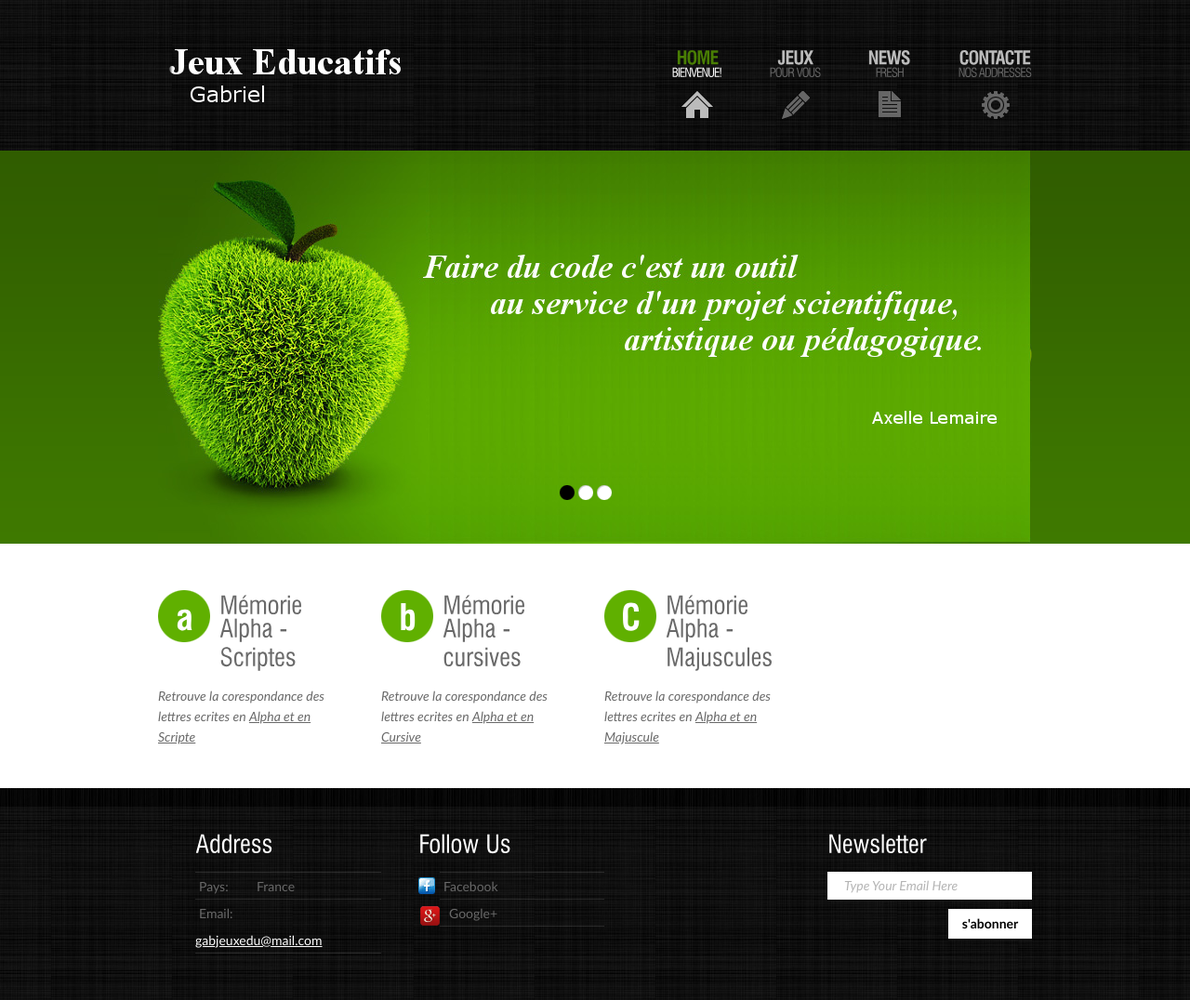
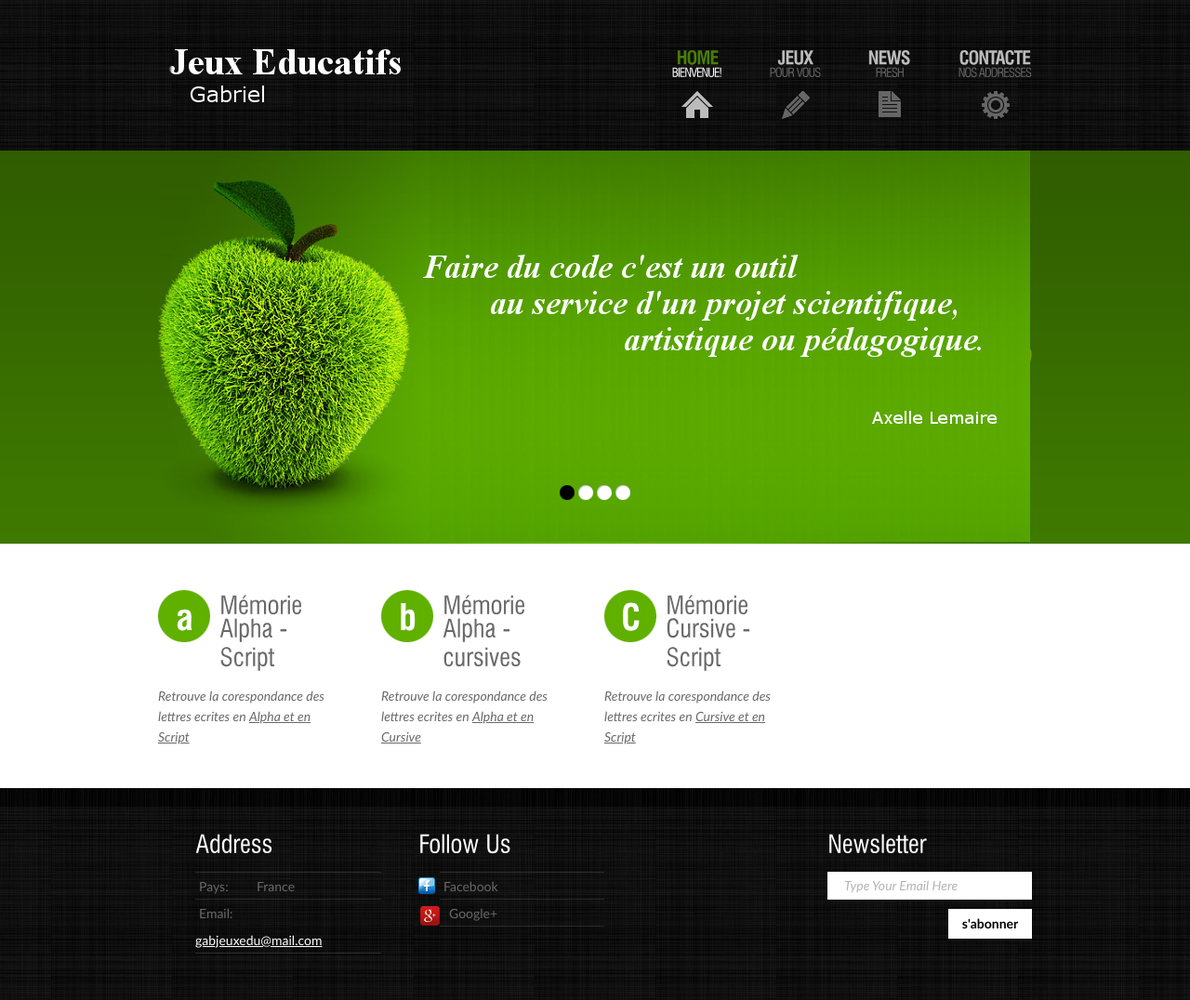
Before and after one commit to chante42/gabjeuxedu, a plain HTML site: page index.html in a window 1280 px wide. Shown: the whole page at 93% size. Drawn offline with Linux system fonts and the light colour scheme.

Commit message:
new file:   images/citation-zuckerberg.jpg 	modified:   index.html
	Ajout d'une citation plus mise en places des liens sur les 3 types
	de jeux

```diff
--- a/index.html
+++ b/index.html
@@ -50,9 +50,9 @@
 					<div class="slider">
 					  <ul class="items">
 						<li><img src="images/img1.jpg" alt=""></li>
+						<li><img src="images/citation-zuckerberg.jpg" alt=""></li>
 						<li><img src="images/img2.jpg" alt=""></li>
 						<li><img src="images/img3.jpg" alt=""></li>
-
 					  </ul>
 					</div>
 				</div>
@@ -67,16 +67,16 @@
 			<article id="content">
 				<div class="wrapper">
 					<section class="cols">
-						<h3> <a href="matching_Pairs/" target="_blank"><span class="dropcap">a</span>Mémorie<span>Alpha - Scriptes</span></h3></a>
-						<p class="pad_bot1"> Retrouve la corespondance des lettres ecrites en <a href="matching_Pairs/" target="_blank">Alpha et en Scripte</a></p>
+						<h3> <a href="matching_Pairs_Alpha_Script/" target="_blank"><span class="dropcap">a</span>Mémorie<span>Alpha - Script</span></h3></a>
+						<p class="pad_bot1"> Retrouve la corespondance des lettres ecrites en <a href="matching_Pairs_Alpha_Script/" target="_blank">Alpha et en Script</a></p>
 					</section>
 					<section class="cols pad_left1">
-						<h3><a href="matching_Pairs/" target="_blank"><span class="dropcap">b</span>Mémorie<span>Alpha - cursives</span></h3></a>
-						<p class="pad_bot1"> Retrouve la corespondance des lettres ecrites en <a href="matching_Pairs/" target="_blank">Alpha et en Cursive</a></p>
+						<h3><a href="matching_Pairs_Alpha_Cursif/" target="_blank"><span class="dropcap">b</span>Mémorie<span>Alpha - cursives</span></h3></a>
+						<p class="pad_bot1"> Retrouve la corespondance des lettres ecrites en <a href="matching_Pairs_Alpha_Cursif/" target="_blank">Alpha et en Cursive</a></p>
 					</section>
 					<section class="cols pad_left1">
-						<h3><a href="matching_Pairs/" target="_blank"><span class="dropcap">C</span>Mémorie<span>Alpha - Majuscules</span></h3></a>
-						<p class="pad_bot1"> Retrouve la corespondance des lettres ecrites en <a href="matching_Pairs/" target="_blank">Alpha et en Majuscule</a></p>
+						<h3><a href="matching_Pairs_Cursif_Script/" target="_blank"><span class="dropcap">C</span>Mémorie<span>Cursive - Script</span></h3></a>
+						<p class="pad_bot1"> Retrouve la corespondance des lettres ecrites en <a href="matching_Pairs_Cursif_Script/" target="_blank">Cursive et en Script</a></p>
 					</section>
 
 
```
Also changed, not shown: images/citation-zuckerberg.jpg (added).
